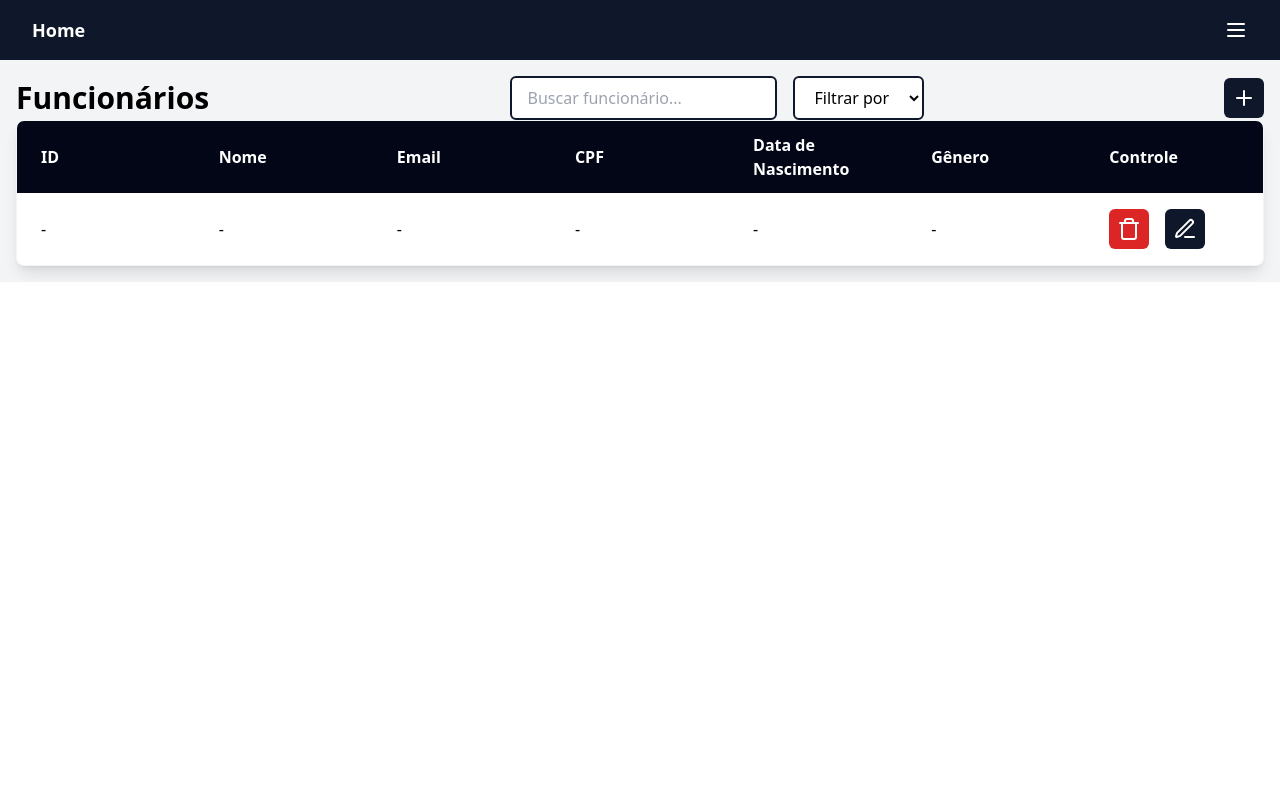
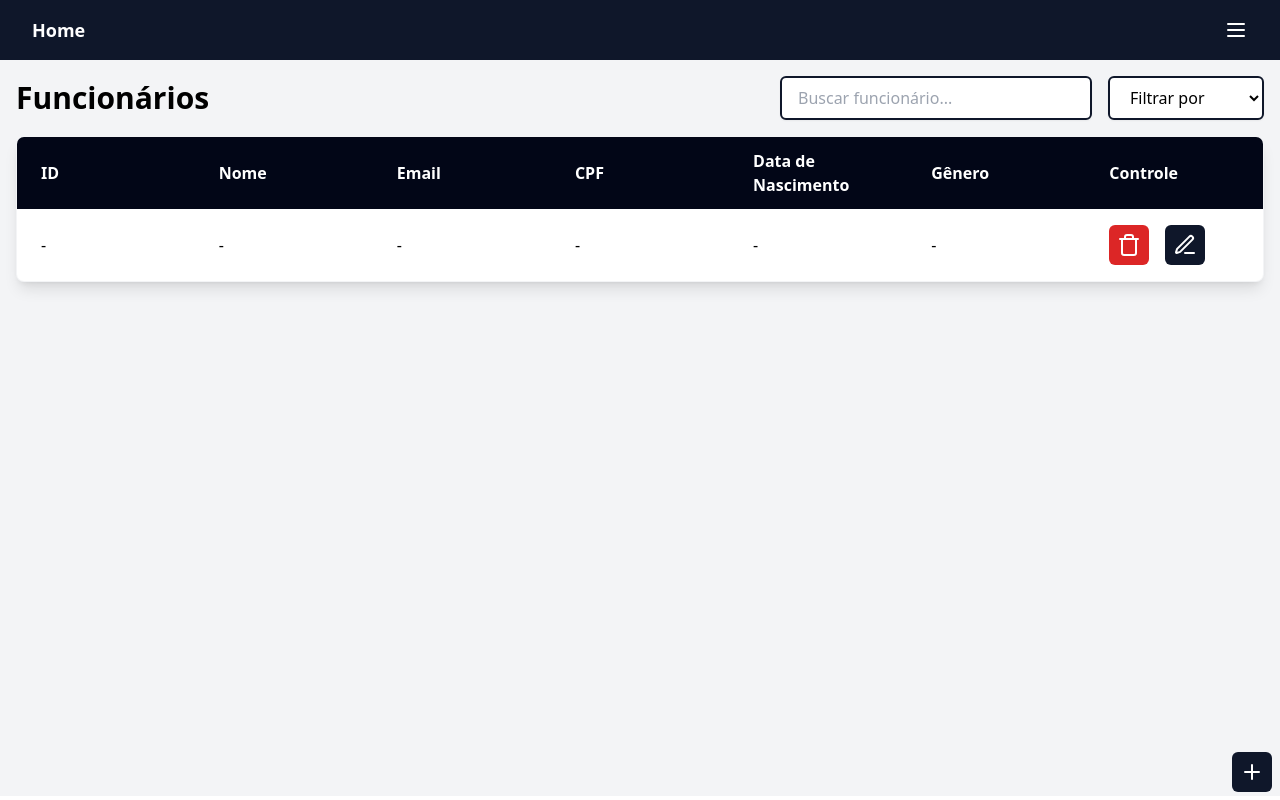
Before and after one commit to BrunoKaue-02/Sistema-funcinario-patrimonio, a Flask app: page /home in a window 1280 px wide. Run offline with Flask 3, Linux system fonts and the light colour scheme.

Commit message:
chore: enviando os arquivos finais antes do merge com a branch dev

```diff
--- a/app/static/output.css
+++ b/app/static/output.css
@@ -558,6 +558,10 @@ video {
   position: static;
 }
 
+.fixed {
+  position: fixed;
+}
+
 .absolute {
   position: absolute;
 }
@@ -574,8 +578,28 @@ video {
   top: 100%;
 }
 
+.right-0 {
+  right: 0px;
+}
+
+.top-0 {
+  top: 0px;
+}
+
+.left-0 {
+  left: 0px;
+}
+
+.bottom-0 {
+  bottom: 0px;
+}
+
 .z-10 {
   z-index: 10;
+}
+
+.m-2 {
+  margin: 0.5rem;
 }
 
 .mt-1 {
@@ -596,6 +620,14 @@ video {
 
 .mt-8 {
   margin-top: 2rem;
+}
+
+.mb-4 {
+  margin-bottom: 1rem;
+}
+
+.ml-2 {
+  margin-left: 0.5rem;
 }
 
 .box-border {
@@ -622,6 +654,14 @@ video {
   height: 100vh;
 }
 
+.h-\[calc\(100\%-64px\)\] {
+  height: calc(100% - 64px);
+}
+
+.h-full {
+  height: 100%;
+}
+
 .w-1\/3 {
   width: 33.333333%;
 }
@@ -640,6 +680,22 @@ video {
 
 .w-screen {
   width: 100vw;
+}
+
+.w-72 {
+  width: 18rem;
+}
+
+.w-1\/4 {
+  width: 25%;
+}
+
+.w-1 {
+  width: 0.25rem;
+}
+
+.w-1\/2 {
+  width: 50%;
 }
 
 .min-w-\[180px\] {
@@ -672,6 +732,10 @@ video {
 
 .items-center {
   align-items: center;
+}
+
+.justify-end {
+  justify-content: flex-end;
 }
 
 .justify-center {
@@ -701,6 +765,18 @@ video {
   border-color: rgb(229 231 235 / var(--tw-divide-opacity, 1));
 }
 
+.self-end {
+  align-self: flex-end;
+}
+
+.justify-self-end {
+  justify-self: end;
+}
+
+.overflow-auto {
+  overflow: auto;
+}
+
 .overflow-hidden {
   overflow: hidden;
 }
@@ -861,12 +972,32 @@ video {
   box-shadow: var(--tw-ring-offset-shadow, 0 0 #0000), var(--tw-ring-shadow, 0 0 #0000), var(--tw-shadow);
 }
 
+.shadow-sm {
+  --tw-shadow: 0 1px 2px 0 rgb(0 0 0 / 0.05);
+  --tw-shadow-colored: 0 1px 2px 0 var(--tw-shadow-color);
+  box-shadow: var(--tw-ring-offset-shadow, 0 0 #0000), var(--tw-ring-shadow, 0 0 #0000), var(--tw-shadow);
+}
+
 .transition {
   transition-property: color, background-color, border-color, text-decoration-color, fill, stroke, opacity, box-shadow, transform, filter, -webkit-backdrop-filter;
   transition-property: color, background-color, border-color, text-decoration-color, fill, stroke, opacity, box-shadow, transform, filter, backdrop-filter;
   transition-property: color, background-color, border-color, text-decoration-color, fill, stroke, opacity, box-shadow, transform, filter, backdrop-filter, -webkit-backdrop-filter;
   transition-timing-function: cubic-bezier(0.4, 0, 0.2, 1);
   transition-duration: 150ms;
+}
+
+.transition-all {
+  transition-property: all;
+  transition-timing-function: cubic-bezier(0.4, 0, 0.2, 1);
+  transition-duration: 150ms;
+}
+
+.duration-300 {
+  transition-duration: 300ms;
+}
+
+.ease-in-out {
+  transition-timing-function: cubic-bezier(0.4, 0, 0.2, 1);
 }
 
 .hover\:bg-blue-50:hover {
@@ -888,12 +1019,40 @@ video {
   text-decoration-line: underline;
 }
 
+.focus\:outline-none:focus {
+  outline: 2px solid transparent;
+  outline-offset: 2px;
+}
+
+.focus\:ring-2:focus {
+  --tw-ring-offset-shadow: var(--tw-ring-inset) 0 0 0 var(--tw-ring-offset-width) var(--tw-ring-offset-color);
+  --tw-ring-shadow: var(--tw-ring-inset) 0 0 0 calc(2px + var(--tw-ring-offset-width)) var(--tw-ring-color);
+  box-shadow: var(--tw-ring-offset-shadow), var(--tw-ring-shadow), var(--tw-shadow, 0 0 #0000);
+}
+
+.focus\:ring-slate-500:focus {
+  --tw-ring-opacity: 1;
+  --tw-ring-color: rgb(100 116 139 / var(--tw-ring-opacity, 1));
+}
+
 @media (min-width: 768px) {
   .md\:w-\[calc\(50\%-0\.5rem\)\] {
     width: calc(50% - 0.5rem);
   }
 
+  .md\:w-1\/2 {
+    width: 50%;
+  }
+
+  .md\:w-1\/4 {
+    width: 25%;
+  }
+
   .md\:table-fixed {
     table-layout: fixed;
   }
+
+  .md\:flex-row {
+    flex-direction: row;
+  }
 }
```
Also changed, not shown: other parts of app/static/output.css (+39 -0 lines).
